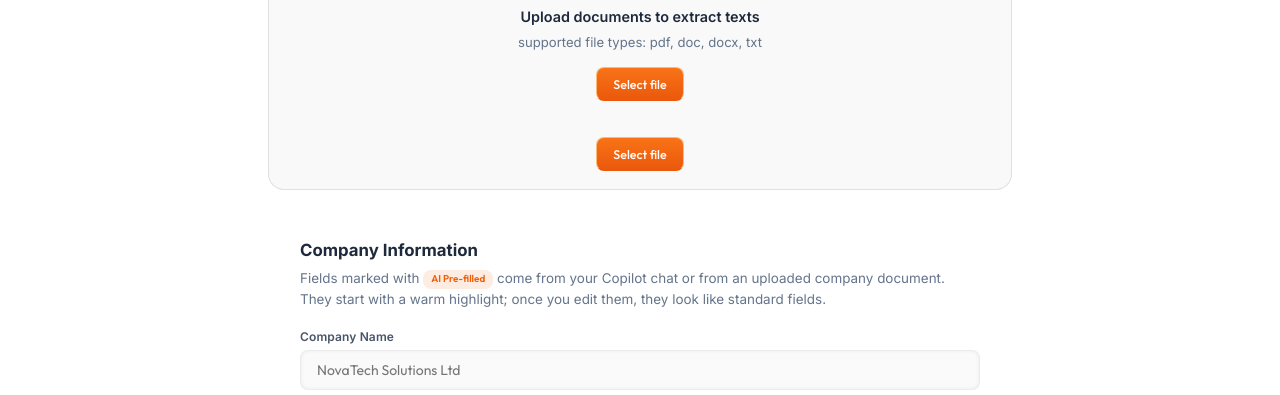
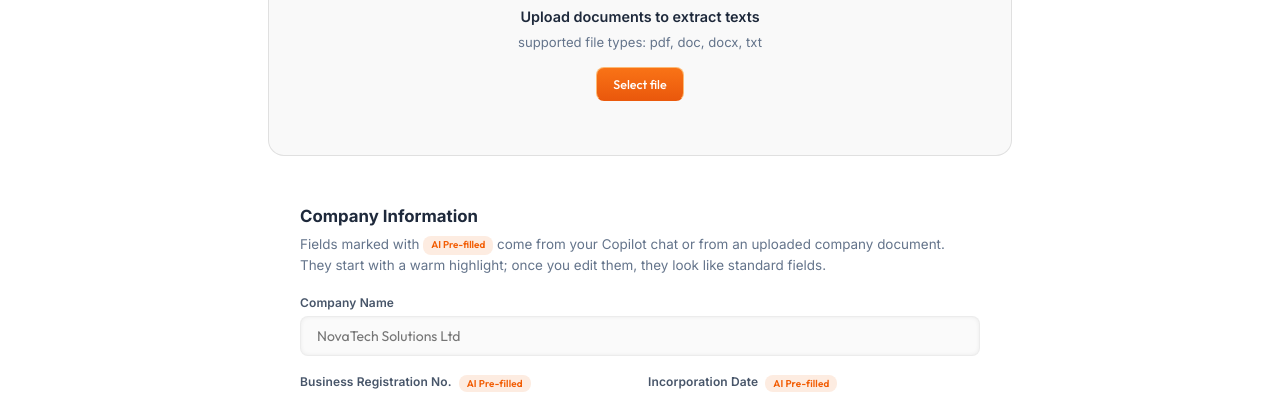
Before and after one commit to ViviY333/HKSTP, a plain HTML site: page applied.html in a window 1280 px wide. Both pictures are taken after a click on the button "Select file". Shown: the part 335-730 px from the top of the page. Drawn offline with Linux system fonts and the light colour scheme.

Commit message:
chore: 更新落地頁 Unicorn 背景工程；申請頁拖放區點擊選檔
Made-with: Cursor

```diff
--- a/mountex-hkstp-apply-doc-upload.js
+++ b/mountex-hkstp-apply-doc-upload.js
@@ -34,13 +34,7 @@
       const tags = document.createElement("div");
       tags.className = "apply-doc-upload__tags";
       tags.setAttribute("data-doc-tags", "");
-      const pickBtn = document.createElement("button");
-      pickBtn.type = "button";
-      pickBtn.className = "btn-apply-primary apply-doc-upload__btn";
-      pickBtn.setAttribute("data-doc-pick", "");
-      pickBtn.textContent = "Select file";
       filled.appendChild(tags);
-      filled.appendChild(pickBtn);
       dropzone.insertBefore(filled, busy);
       stateFilled = filled;
       tagsRoot = tags;
@@ -222,6 +216,12 @@
       });
     });
 
+    dropzone.addEventListener("click", (e) => {
+      if (e.target.closest(".apply-doc-tag__remove") || e.target.closest("[data-remove]")) return;
+      if (e.target.closest("[data-doc-pick]")) return;
+      input.click();
+    });
+
     input.addEventListener("change", () => {
       if (input.files && input.files.length) addIncoming(input.files);
       input.value = "";
```
Also changed, not shown: mountex-hkstp-landing.html (+2 -2 lines).
